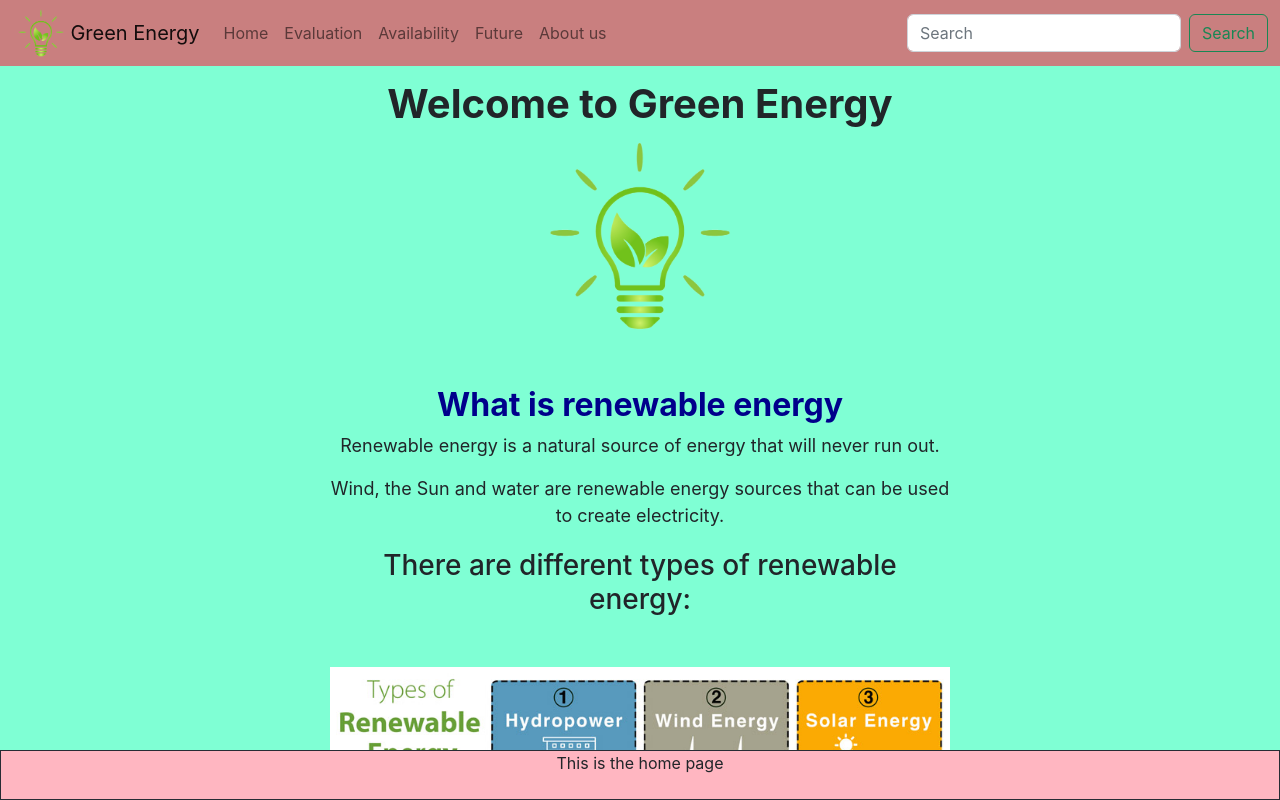
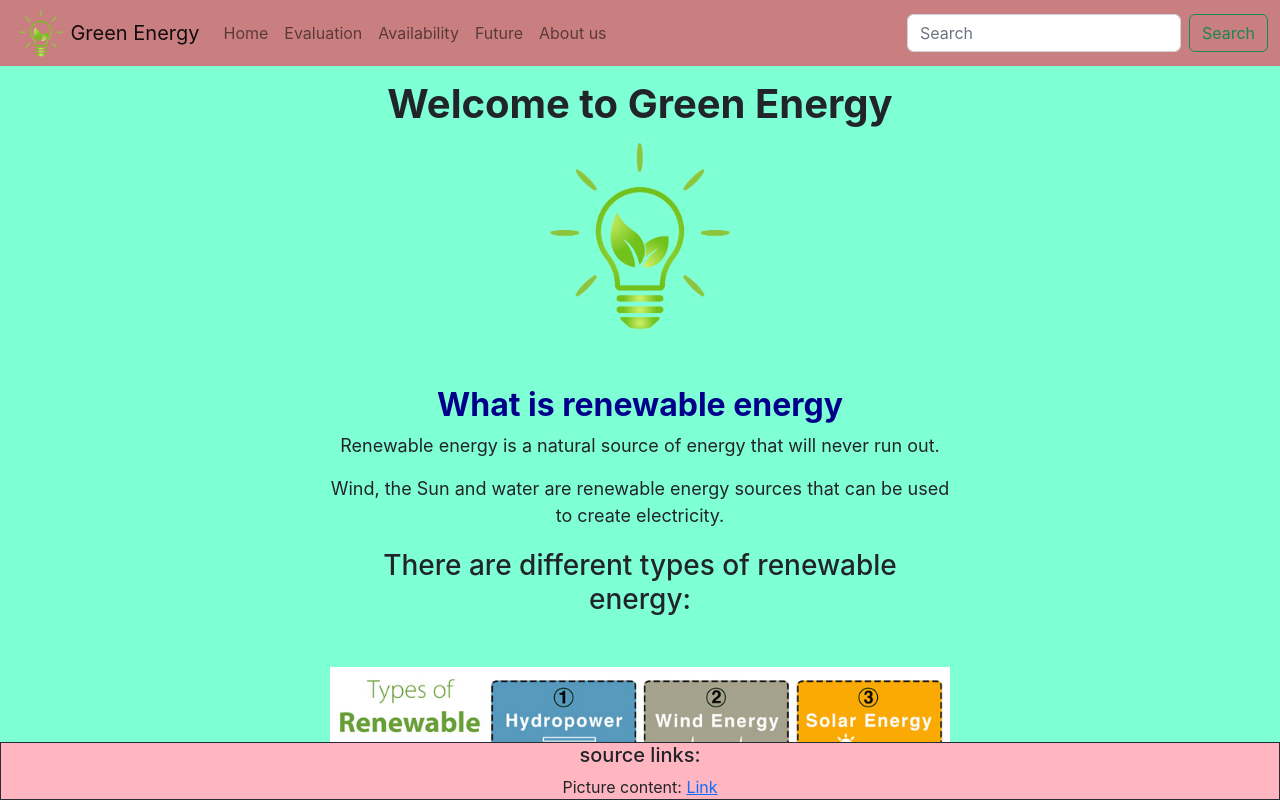
Before and after one commit to Roman-Hal/MiniProject, a React (Create React App) app: page / in a window 1280 px wide. Shown: the top 800 px of the page. Built offline with nearby package versions, Linux system fonts and the light colour scheme.

Commit message:
Updated_source_links

```diff
--- a/src/Footer.js
+++ b/src/Footer.js
@@ -8,13 +8,18 @@ const Footer = () => {
   const data = {
     home: { content:
       <div>
-        This is the home page
+        <div className='source-links'>
+          <h5>source links:</h5>
+          <span>Picture content: <a href="https://www.sciencefacts.net/types-of-renewable-energy.html" target="_blank" rel="noreferrer">Link</a></span>
+          <a href="" target="_blank" rel="noreferrer"></a>
+        </div>
       </div>
     },
     eval: { content:
       <div>
         <div className='source-links'>
           <h5>source links:</h5>
+          <span>Picture content: <a href="https://learnmechanical.com/renewable-and-nonrenewable-energy/" target="_blank" rel="noreferrer">Link</a></span>
           <span>Content: <a href="https://www.iea.org/reports/global-energy-review-2021/renewables" target="_blank" rel="noreferrer">Link</a></span>
           <a href="" target="_blank" rel="noreferrer"></a>
         </div>
@@ -22,7 +27,11 @@ const Footer = () => {
     },
     avail: { content:
       <div>
-        a
+        <div className='source-links'>
+          <h5>source links:</h5>
+          <span>Content: <a href="https://www.greenmatch.co.uk/blog/2018/03/renewable-energy-in-the-united-kingdom" target="_blank" rel="noreferrer">Link</a></span>
+          <a href="" target="_blank" rel="noreferrer"></a>
+        </div>
       </div>
     },
     futr: { content:
```
